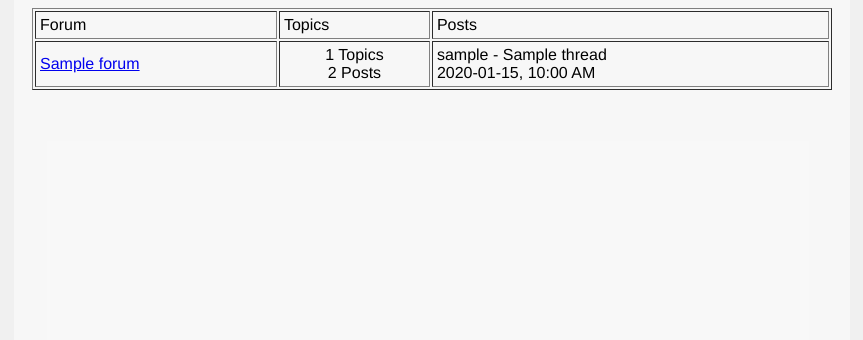
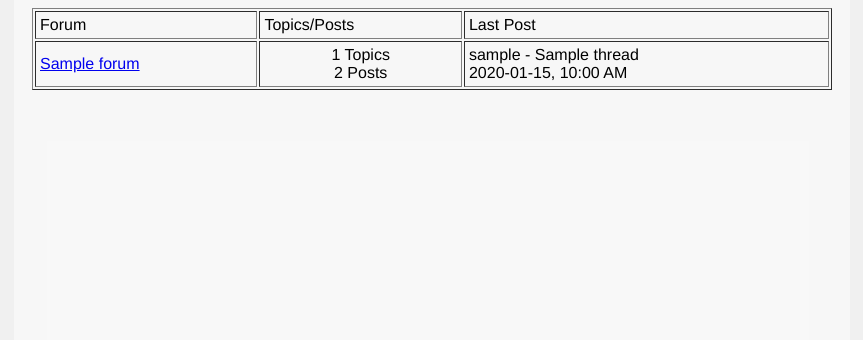
Before and after one commit to menglewis/djangoforum, a Django app: page /forum/ in a window 1280 px wide. Shown: the part 114-454 px from the top of the page, without its empty margins (208-1071 px from the left). Run offline with Django 3.2, Linux system fonts and the light colour scheme; tables that the repository leaves empty hold one stand-in row (values such as "Sample post"); parts of the project's set-up code (start-up, migrations or seed data) failed here and were passed over.

Commit message:
documentation improvements

```diff
--- a/forum/models.py
+++ b/forum/models.py
@@ -2,18 +2,9 @@ from django.db import models
 from django.contrib.auth.models import User
 import markdown
 
-class Category(models.Model):
-	title = models.CharField(max_length=60)
-
-	class Meta:
-		verbose_name_plural = "Categories"
-
-	def __unicode__(self):
-		return self.title
-
 class Forum(models.Model):
 	title = models.CharField(max_length=60)
-	category = models.ForeignKey(Category)
+	sort_number = models.IntegerField()
 
 	def __unicode__(self):
 		return self.title
@@ -45,10 +36,10 @@ class Thread(models.Model):
 	forum = models.ForeignKey(Forum)
 
 	def __unicode__(self):
-		return u"%s - %s" % (self.creator, self.title)
+		return u'%s - %s' % (self.creator, self.title)
 
 	def short(self):
-		return u"%s\n%s" % (self, self.created.strftime('%Y-%m-%d, %I:%M %p'))
+		return u'%s\n%s' % (self, self.created.strftime('%Y-%m-%d, %I:%M %p'))
 
 	def num_posts(self):
 		# count the body of the thread as one post
@@ -60,9 +51,15 @@ class Thread(models.Model):
 	def last_post(self):
 		# returns last related Post; if none, returns the thread
 		if self.post_set.count():
-			return self.post_set.order_by('created')[0]
+			return self.post_set.order_by('-created')[0]
 		else:
 			return self
+
+	def last_post_time(self):
+		if self.post_set.count():
+			return self.post_set.order_by('-created')[0].created
+		else:
+			return self.created
 
 	def save(self):
 		self.body = markdown.markdown(self.body_markdown)
@@ -76,10 +73,10 @@ class Post(models.Model):
 	created = models.DateTimeField(auto_now_add=True)
 
 	def __unicode__(self):
-		return u"%s" % self.thread
+		return u'%s' % self.thread
 
 	def short(self):
-		return u"%s\n%s" % (self.thread, self.created.strftime('%Y-%m-%d, %I:%M %p'))
+		return u'%s\n%s' % (self.thread, self.created.strftime('%Y-%m-%d, %I:%M %p'))
 
 	def save(self):
 		self.body = markdown.markdown(self.body_markdown)
--- a/forum/views.py
+++ b/forum/views.py
@@ -1,24 +1,26 @@
 from django.http import HttpResponseRedirect
 from django.core.urlresolvers import reverse
 from django.core.paginator import Paginator, InvalidPage, EmptyPage
-from djangoforum.settings import MEDIA_ROOT, MEDIA_URL
 from django.shortcuts import render_to_response
 from django.core.context_processors import csrf
-from forum.models import Post, Thread, Forum, Category
+from django.contrib.auth.decorators import login_required
+from forum.models import Post, Thread, Forum
 from forum.forms import PostForm, ThreadForm
-from django.contrib.auth.decorators import login_required
 
 def main(request):
-	forums = Forum.objects.all()
-	context = {"forums": forums, "user": request.user}
-	return render_to_response("forum/main.html", context)
+	"View for the main page that lists the forums by specified sort number"
+	forums = Forum.objects.all().order_by('sort_number')
+	context = {'forums': forums, 'user': request.user}
+	return render_to_response('forum/main.html', context)
 
 def add_csrf(request, ** kwargs):
+	"takes request and kwargs and creates a dictionary and handles the csrf token"
 	csrf_update = dict(user=request.user, ** kwargs)
 	csrf_update.update(csrf(request))
 	return csrf_update
 
 def make_paginator(request, items, num_items):
+	"creates a paginator for an object"
 	paginator = Paginator(items, num_items)
 	try:
 		page = int(request.GET.get('page', '1'))
@@ -32,11 +34,18 @@ def make_paginator(request, items, num_items):
 	return items
 
 def forum(request, pk):
-	threads = Thread.objects.filter(forum=pk).order_by('-created')
+	"View that displays the threads in a specific forum"
+	forum = Forum.objects.get(pk=pk)
+	# sort the threads by reverse order of the last post in each thread
+	threads = list(Thread.objects.filter(forum=pk))
+	threads.sort(key=lambda thread: thread.last_post_time())
+	threads.reverse()
+
 	threads = make_paginator(request, threads, 20)
-	return render_to_response("forum/forum.html", add_csrf(request, threads=threads, pk=pk))
+	return render_to_response('forum/forum.html', add_csrf(request, forum=forum, threads=threads, pk=pk))
 
 def thread(request, pk):
+	"View that displays the posts in a specific thread"
 	posts = Post.objects.filter(thread=pk).order_by('created')
 	posts = make_paginator(request, posts, 20)
 	thread = Thread.objects.get(pk=pk)
@@ -45,17 +54,18 @@ def thread(request, pk):
 
 @login_required
 def reply(request, pk):
+	"View that handles POST request for a reply or renders the form for a reply"
 	error = ''
-	if request.method == "POST":
+	if request.method == 'POST':
 		p = request.POST
 		if p['body_markdown']:
 			thread = Thread.objects.get(pk=pk)
 			post = Post()
 			form = PostForm(p, instance=post)
 			post = form.save(commit=False)
-			post.thread = thread
+			post.thread, post.creator = thread, request.user
+			post.save()
 
-			#post = Post.objects.create(thread=thread, body=p['body'], creator=request.user)
 			return HttpResponseRedirect(reverse('forum.views.thread', args=[pk]) + '?page=last')
 		else:
 			error = 'Please enter a Reply\n'
@@ -67,13 +77,18 @@ def reply(request, pk):
 
 @login_required
 def new_thread(request, pk):
+	"View that handles POST request for a new thread or renders the form for a new thread"
  	error = ''
- 	if request.method == "POST":
+ 	if request.method == 'POST':
  		p = request.POST
  		if p['body_markdown'] and p['title']:
  			forum = Forum.objects.get(pk=pk)
- 			thread = Thread.objects.create(forum=forum, title=p['title'],
- 				body=p['body'], creator=request.user)
+ 			thread = Thread()
+ 			form = ThreadForm(p, instance=thread)
+ 			thread = form.save(commit=False)
+ 			thread.forum, thread.creator = forum, request.user
+ 			thread.save()
+
  			return HttpResponseRedirect(reverse('forum.views.thread', args=[thread.pk]))
  		else:
  			error = 'Please enter the Title and Body\n'
--- a/templates/forum/forum.html
+++ b/templates/forum/forum.html
@@ -1,6 +1,8 @@
 {% extends "base.html" %}
 
 {% block content %}
+
+<h2>{{ forum.title }}</h2>
 
 {% if user.is_active %}
 <a id="new_topic" class="button" href=
--- a/templates/forum/main.html
+++ b/templates/forum/main.html
@@ -6,8 +6,8 @@
 <table border="1" cellpadding="4" width="100%">
     <tr>
         <td>Forum</td>
-        <td>Topics</td>
-        <td>Posts</td>
+        <td>Topics/Posts</td>
+        <td>Last Post</td>
 
 
     </tr>
--- a/templates/forum/thread.html
+++ b/templates/forum/thread.html
@@ -10,14 +10,14 @@
 {{ thread.creator }}<br />
  {{ thread.created }}</td>
  <td class="post_body">
-{{ thread.body }}</td>
+{{ thread.body|safe }}</td>
  </tr>
 
     {% for post in posts.object_list %}
         <tr><td class="poster">
             {{ post.creator }}<br />
             {{ post.created }}</td>
-            <td class="post_body">{{ post.body }} </td>
+            <td class="post_body">{{ post.body|safe }} </td>
 
     {% endfor %}
 
```
Also changed, not shown: forum/admin.py (+6 -10 lines).
